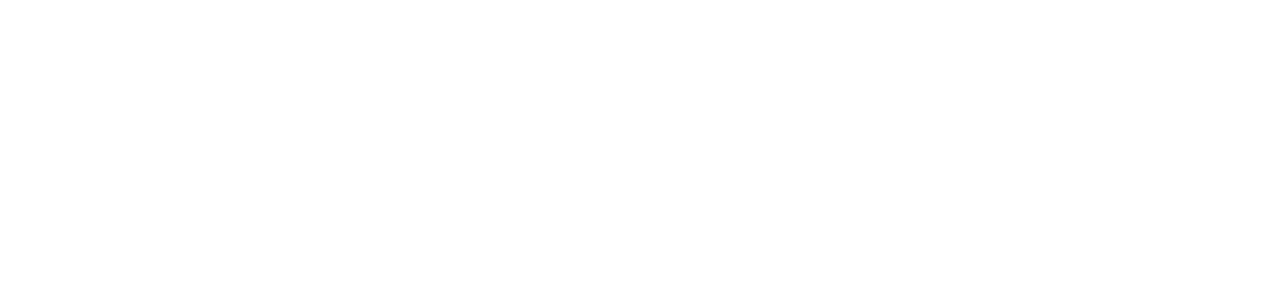
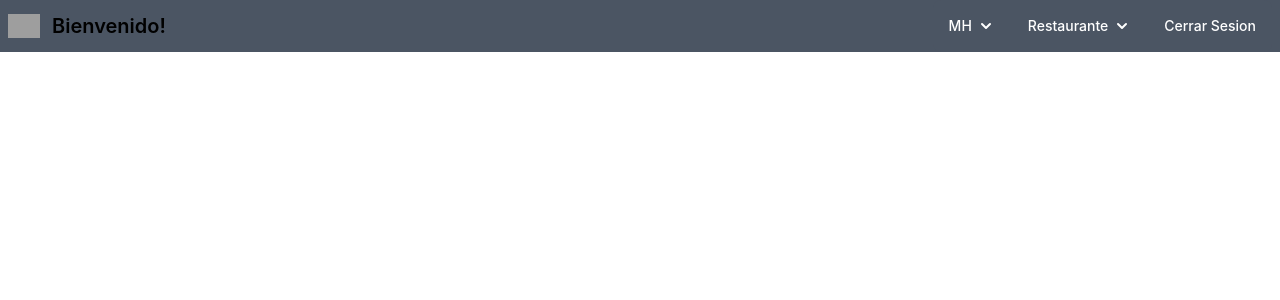
Before and after one commit to SebasRamz-Murillo/PracticaAngular1, an Angular app in the folder PracticaAngular/: page /usuarios in a window 1280 px wide. Shown: the top 300 px of the page. Built offline with nearby package versions, Linux system fonts and the light colour scheme; grey boxes are pictures that could not be loaded.

Commit message:
Se Agrego flowbite js, se hizo el componente header

```diff
--- a/PracticaAngular/angular.json
+++ b/PracticaAngular/angular.json
@@ -25,9 +25,10 @@
               "src/assets"
             ],
             "styles": [
-              "src/styles.css"
+              "src/styles.css",
+              "node_modules/flowbite/dist/flowbite.min.css"
             ],
-            "scripts": []
+            "scripts": ["node_modules/flowbite/dist/flowbite.min.js"]
           },
           "configurations": {
             "production": {
--- a/PracticaAngular/package.json
+++ b/PracticaAngular/package.json
@@ -18,6 +18,8 @@
     "@angular/platform-browser": "^15.1.0",
     "@angular/platform-browser-dynamic": "^15.1.0",
     "@angular/router": "^15.1.0",
+    "@ngneat/tailwind": "^7.0.3",
+    "flowbite": "^1.6.3",
     "rxjs": "~7.8.0",
     "tslib": "^2.3.0",
     "zone.js": "~0.12.0"
--- a/PracticaAngular/src/app/Models/usuario.model.ts
+++ b/PracticaAngular/src/app/Models/usuario.model.ts
@@ -1,4 +1,4 @@
-export class Empleado {
+export class Usuario {
   constructor(name: string, ap_paterno: string, ap_materno: string, telefono: string, codigo: string, activo: boolean, rol_id: number, email: string, password: string) {
     this.name = name;
     this.ap_paterno = ap_paterno;
--- a/PracticaAngular/src/app/components/header/header.component.html
+++ b/PracticaAngular/src/app/components/header/header.component.html
@@ -1,3 +1,184 @@
-<div class="inline-flex">
-
-</div>
+<nav
+  class="px-2 bg-gray-600 border-gray-600 dark:bg-gray-900 dark:border-gray-600"
+>
+  <div class="container flex flex-wrap items-center justify-between mx-auto">
+    <a href="#" class="flex items-center">
+      <img
+        src="https://flowbite.com/docs/images/logo.svg"
+        class="h-6 mr-3 sm:h-10"
+        alt="Flowbite Logo"
+      />
+      <span
+        class="self-center text-xl font-semibold whitespace-nowrap dark:text-white"
+        >Bienvenido!</span
+      >
+    </a>
+    <button
+      data-collapse-toggle="navbar-dropdown"
+      type="button"
+      class="inline-flex items-center p-2 ml-3 text-sm text-gray-500 rounded-lg md:hidden hover:bg-gray-100 focus:outline-none focus:ring-2 focus:ring-gray-200 dark:text-gray-400 dark:hover:bg-gray-700 dark:focus:ring-gray-600"
+      aria-controls="navbar-dropdown"
+      aria-expanded="false"
+    >
+      <span class="sr-only">Open main menu</span>
+      <svg
+        class="w-6 h-6"
+        aria-hidden="true"
+        fill="currentColor"
+        viewBox="0 0 20 20"
+        xmlns="http://www.w3.org/2000/svg"
+      >
+        <path
+          fill-rule="evenodd"
+          d="M3 5a1 1 0 011-1h12a1 1 0 110 2H4a1 1 0 01-1-1zM3 10a1 1 0 011-1h12a1 1 0 110 2H4a1 1 0 01-1-1zM3 15a1 1 0 011-1h12a1 1 0 110 2H4a1 1 0 01-1-1z"
+          clip-rule="evenodd"
+        ></path>
+      </svg>
+    </button>
+    <div class="hidden w-full md:block md:w-auto" id="navbar-dropdown">
+      <ul
+        class="flex flex-col p-4 mt-4 border border-gray-600 rounded-lg bg-gray-600 md:flex-row md:space-x-8 md:mt-0 md:text-sm md:font-medium md:border-0 md:bg-gray-600 dark:bg-gray-800 md:dark:bg-gray-900 dark:border-gray-700"
+      >
+        <li>
+          <button
+            id="dropdownNavbarLink"
+            data-dropdown-toggle="dropdownNavbar"
+            class="flex items-center justify-between w-full py-2 pl-3 pr-4 font-medium text-white rounded hover:bg-gray-100 md:hover:bg-transparent md:border-0 md:hover:text-blue-700 md:p-0 md:w-auto dark:text-gray-400 dark:hover:text-white dark:focus:text-white dark:border-gray-700 dark:hover:bg-gray-700 md:dark:hover:bg-transparent"
+          >
+            MH
+            <svg
+              class="w-5 h-5 ml-1"
+              aria-hidden="true"
+              fill="currentColor"
+              viewBox="0 0 20 20"
+              xmlns="http://www.w3.org/2000/svg"
+            >
+              <path
+                fill-rule="evenodd"
+                d="M5.293 7.293a1 1 0 011.414 0L10 10.586l3.293-3.293a1 1 0 111.414 1.414l-4 4a1 1 0 01-1.414 0l-4-4a1 1 0 010-1.414z"
+                clip-rule="evenodd"
+              ></path>
+            </svg>
+          </button>
+          <!-- Dropdown menu -->
+          <div
+            id="dropdownNavbar"
+            class="z-10 hidden font-normal bg-white divide-y divide-gray-100 rounded-lg shadow w-44 dark:bg-gray-700 dark:divide-gray-600"
+          >
+            <ul
+              class="py-2 text-sm text-gray-700 dark:text-gray-400"
+              aria-labelledby="dropdownLargeButton"
+            >
+              <li>
+                <a
+                  href="#"
+                  class="block px-4 py-2 hover:bg-gray-100 dark:hover:bg-gray-600 dark:hover:text-white"
+                  >Monsters</a
+                >
+              </li>
+              <li>
+                <a
+                  href="#"
+                  class="block px-4 py-2 hover:bg-gray-100 dark:hover:bg-gray-600 dark:hover:text-white"
+                  >Skills</a
+                >
+              </li>
+              <li>
+                <a
+                  href="#"
+                  class="block px-4 py-2 hover:bg-gray-100 dark:hover:bg-gray-600 dark:hover:text-white"
+                  >Armors</a
+                >
+              </li>
+            </ul>
+          </div>
+        </li>
+        <!--NavBar Chefs-->
+        <button
+          data-collapse-toggle="navbar-chefs"
+          type="button"
+          class="inline-flex items-center p-2 ml-3 text-sm text-gray-500 rounded-lg md:hidden hover:bg-gray-100 focus:outline-none focus:ring-2 focus:ring-gray-200 dark:text-gray-400 dark:hover:bg-gray-700 dark:focus:ring-gray-600"
+          aria-controls="navbar-chefs"
+          aria-expanded="false"
+        >
+          <span class="sr-only">Open main menu</span>
+          <svg
+            class="w-6 h-6"
+            aria-hidden="true"
+            fill="currentColor"
+            viewBox="0 0 20 20"
+            xmlns="http://www.w3.org/2000/svg"
+          >
+            <path
+              fill-rule="evenodd"
+              d="M3 5a1 1 0 011-1h12a1 1 0 110 2H4a1 1 0 01-1-1zM3 10a1 1 0 011-1h12a1 1 0 110 2H4a1 1 0 01-1-1zM3 15a1 1 0 011-1h12a1 1 0 110 2H4a1 1 0 01-1-1z"
+              clip-rule="evenodd"
+            ></path>
+          </svg>
+        </button>
+        <li>
+          <button
+            id="dropdownNavbarLink"
+            data-dropdown-toggle="navbar-chefs"
+            class="flex items-center justify-between w-full py-2 pl-3 pr-4 font-medium text-white rounded hover:bg-gray-100 md:hover:bg-transparent md:border-0 md:hover:text-blue-700 md:p-0 md:w-auto dark:text-gray-400 dark:hover:text-white dark:focus:text-white dark:border-gray-700 dark:hover:bg-gray-700 md:dark:hover:bg-transparent"
+          >
+            Restaurante
+            <svg
+              class="w-5 h-5 ml-1"
+              aria-hidden="true"
+              fill="currentColor"
+              viewBox="0 0 20 20"
+              xmlns="http://www.w3.org/2000/svg"
+            >
+              <path
+                fill-rule="evenodd"
+                d="M5.293 7.293a1 1 0 011.414 0L10 10.586l3.293-3.293a1 1 0 111.414 1.414l-4 4a1 1 0 01-1.414 0l-4-4a1 1 0 010-1.414z"
+                clip-rule="evenodd"
+              ></path>
+            </svg>
+          </button>
+          <!-- Dropdown menu -->
+          <div
+            id="navbar-chefs"
+            class="z-10 hidden font-normal bg-white divide-y divide-gray-100 rounded-lg shadow w-44 dark:bg-gray-700 dark:divide-gray-600"
+          >
+            <ul
+              class="py-2 text-sm text-gray-700 dark:text-gray-400"
+              aria-labelledby="dropdownLargeButton"
+            >
+              <li>
+                <a
+                  href="#"
+                  class="block px-4 py-2 hover:bg-gray-100 dark:hover:bg-gray-600 dark:hover:text-white"
+                  >Chefs</a
+                >
+              </li>
+              <li>
+                <a
+                  href="#"
+                  class="block px-4 py-2 hover:bg-gray-100 dark:hover:bg-gray-600 dark:hover:text-white"
+                  >Ingredientes</a
+                >
+              </li>
+              <li>
+                <a
+                  href="#"
+                  class="block px-4 py-2 hover:bg-gray-100 dark:hover:bg-gray-600 dark:hover:text-white"
+                  >Recetas</a
+                >
+              </li>
+            </ul>
+          </div>
+        </li>
+        <li>
+          <a
+            href="#"
+            class="block py-2 pl-3 pr-4 text-white rounded hover:bg-gray-100 md:hover:bg-transparent md:border-0 md:hover:text-blue-700 md:p-0 dark:text-gray-400 md:dark:hover:text-white dark:hover:bg-gray-700 dark:hover:text-white md:dark:hover:bg-transparent"
+            >Cerrar Sesion</a
+          >
+        </li>
+      </ul>
+    </div>
+  </div>
+  <script src="../path/to/flowbite/dist/flowbite.min.js"></script>
+</nav>
--- a/PracticaAngular/src/app/components/usuario/usuario.component.ts
+++ b/PracticaAngular/src/app/components/usuario/usuario.component.ts
@@ -1,5 +1,6 @@
 import { Component } from '@angular/core';
 import { Route,ActivatedRoute, ParamMap } from '@angular/router';
+import { Usuario } from '../../Models/usuario.model';
 
 @Component({
   selector: 'app-usuario',
@@ -9,7 +10,6 @@
 export class UsuarioComponent {
 
   constructor(){
-
   }
 
   ngOnInit(): void{
--- a/PracticaAngular/tailwind.config.js
+++ b/PracticaAngular/tailwind.config.js
@@ -1,8 +1,10 @@
 /** @type {import('tailwindcss').Config} */
 module.exports = {
-  content: ["./src/**/*.{html,ts}",],
+  content: ["./src/**/*.{html,ts}", "./node_modules/flowbite/**/*.js"],
   theme: {
     extend: {},
   },
-  plugins: [],
-}
+  plugins: [
+    require('flowbite/plugin')
+  ]
+};
--- a/PracticaAngular/tsconfig.json
+++ b/PracticaAngular/tsconfig.json
@@ -1,4 +1,5 @@
 /* To learn more about this file see: https://angular.io/config/tsconfig. */
+
 {
   "compileOnSave": false,
   "compilerOptions": {
@@ -24,6 +25,8 @@
       "dom"
     ]
   },
+  "include": ["src/**/*.ts*"],
+  "exclude": ["node_modules", "dist", "lib"],
   "angularCompilerOptions": {
     "enableI18nLegacyMessageIdFormat": false,
     "strictInjectionParameters": true,
```
Also changed, not shown: 2 other files (tests, documents, lock files or other folders).
